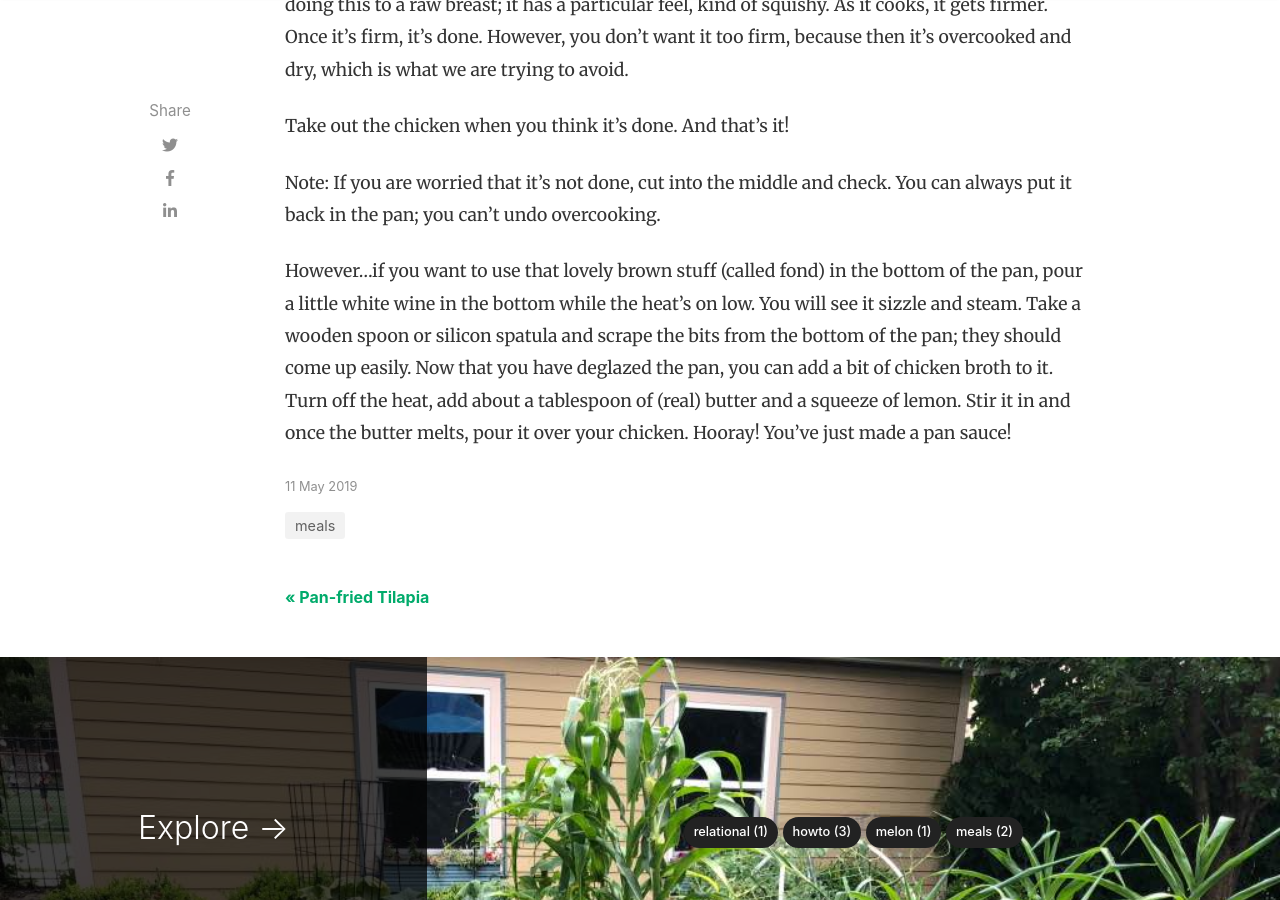
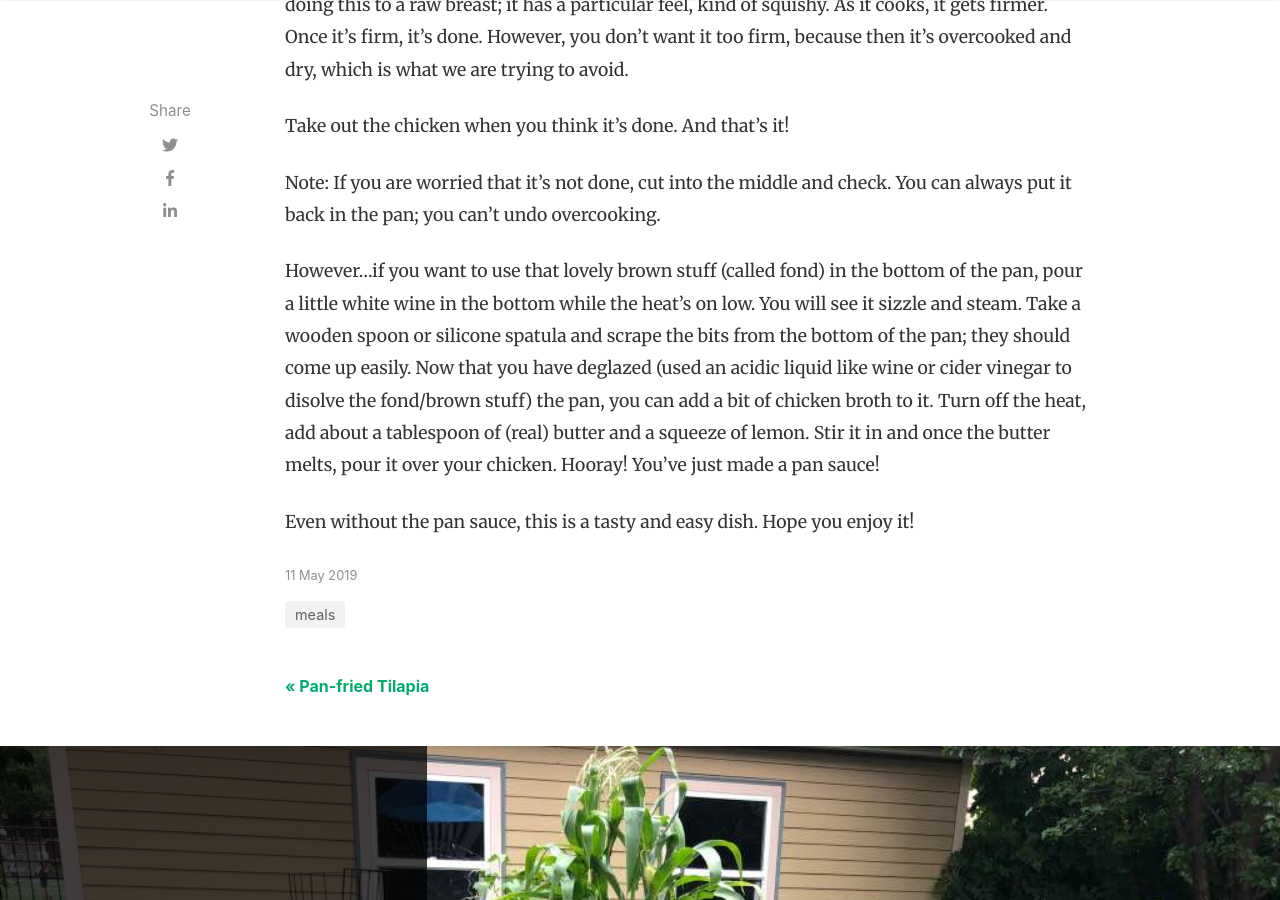
Before and after one commit to pknielski/pknielski.github.io, a Jekyll site: the page built from _posts/2019-05-11-sauteedcutlets.md, in a window 1280 px wide and 900 px high, scrolled down 14258 px. Built offline with Jekyll 4.4.1, drawn with Linux system fonts in a browser that asks for light colours; nearby versions of some CDN libraries; comment, search, counter and statistics services are not loaded.

Commit message:
Update 2019-05-11-sauteedcutlets.md

```diff
--- a/_posts/2019-05-11-sauteedcutlets.md
+++ b/_posts/2019-05-11-sauteedcutlets.md
@@ -113,4 +113,6 @@ Take out the chicken when you think it’s done. And that’s it!
 
 Note: If you are worried that it’s not done, cut into the middle and check.  You can always put it back in the pan; you can’t undo overcooking.
 
-However…if you want to use that lovely brown stuff (called fond) in the bottom of the pan, pour a little white wine in the bottom while the heat’s on low.  You will see it sizzle and steam. Take a wooden spoon or silicon spatula and scrape the bits from the bottom of the pan; they should come up easily.  Now that you have deglazed the pan, you can add a bit of chicken broth to it.  Turn off the heat, add about a tablespoon of (real) butter and a squeeze of lemon.  Stir it in and once the butter melts, pour it over your chicken.  Hooray!  You’ve just made a pan sauce!
+However…if you want to use that lovely brown stuff (called fond) in the bottom of the pan, pour a little white wine in the bottom while the heat’s on low.  You will see it sizzle and steam. Take a wooden spoon or silicone spatula and scrape the bits from the bottom of the pan; they should come up easily.  Now that you have deglazed (used an acidic liquid like wine or cider vinegar to disolve the fond/brown stuff) the pan, you can add a bit of chicken broth to it.  Turn off the heat, add about a tablespoon of (real) butter and a squeeze of lemon.  Stir it in and once the butter melts, pour it over your chicken.  Hooray!  You’ve just made a pan sauce!
+
+Even without the pan sauce, this is a tasty and easy dish. Hope you enjoy it!
```
